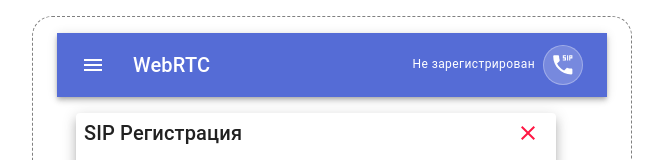
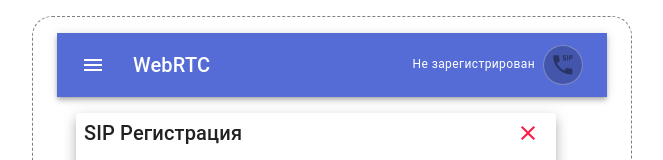
Before and after one commit to ars-anosov/sipjs-react, a React (Vite) app in the folder phone/: page / in a window 1280 px wide. Shown: the top 160 px of the page, without its empty margins (308-971 px from the left). Built offline with nearby package versions, Linux system fonts and the light colour scheme.

Commit message:
Больше данных из AD.

```diff
--- a/phone/src/components/PhoneIco.jsx
+++ b/phone/src/components/PhoneIco.jsx
@@ -27,6 +27,7 @@
   const theme = useTheme(); // Доступ к палитре темы
 
   const getStyle = () => {
+
     // Активный разговор
     if (phoneControlRdcr.incomeCallNow || phoneControlRdcr.outgoCallNow) {
       return {
@@ -44,6 +45,16 @@
         bg: theme.palette.error.main,
         color: '#fff',
         pulse: true
+      }
+    }
+
+    // Регистрация
+    if (!phoneControlRdcr.regNow) {
+      return {
+        icon: <IconDialerSip />,
+        bg: 'rgba(0, 0, 0, 0.2)',
+        color: 'rgba(0, 0, 0, 0.4)',
+        pulse: false
       }
     }
 
```
Also changed, not shown: phone/src/components/AdIco.jsx (+6 -6 lines).
